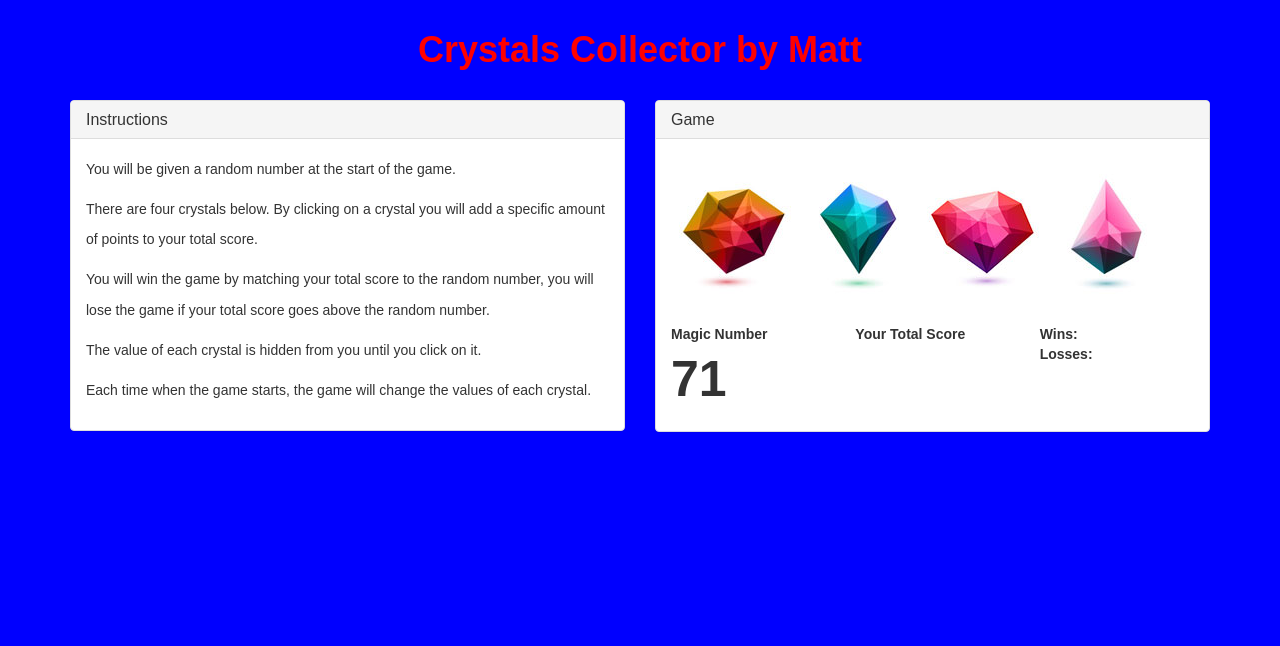
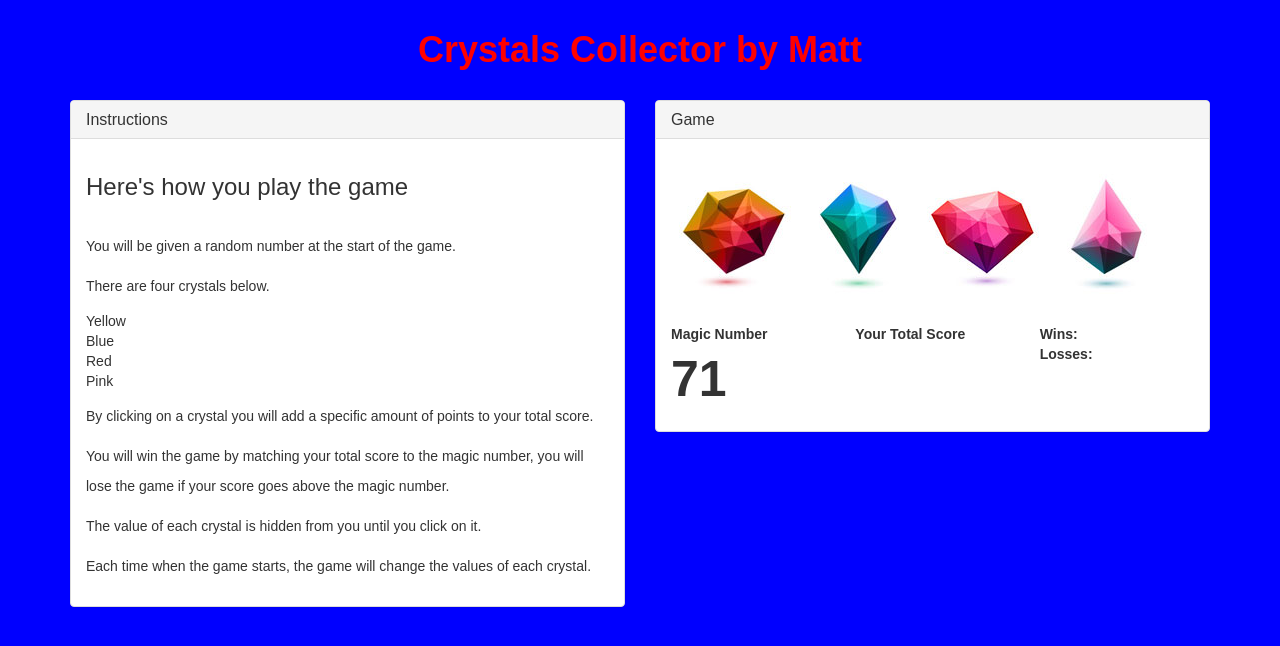
Before and after one commit to moldach1989/crystals-collector, a plain HTML site: page index.html in a window 1280 px wide. Drawn offline with nearby package versions, Linux system fonts and the light colour scheme.

Commit message:
<week 4 homework game>

```diff
--- a/index.html
+++ b/index.html
@@ -27,11 +27,27 @@
                 </div>
 
 	            <div class="panel-body">
-				    <p>You will be given a random number at the start of the game.</p>
+                    	<h3>Here's how you play the game</h3>
+		</br>
 
-				    <p>There are four crystals below. By clicking on a crystal you will add a specific amount of points to your total score.</p>
 
-				    <p>You will win the game by matching your total score to the random number, you will lose the game if your total score goes above the random number.</p>
+
+                    <p>You will be given a random number at the start of the game.</p>
+
+                    <p>There are four crystals below.</p>
+
+                    <ol>
+                            <li> Yellow</li>
+                            <li> Blue</li>
+                            <li> Red</li>
+                            <li> Pink</li>
+
+                     </ol>
+
+
+                    <p>By clicking on a crystal you will add a specific amount of points to your total score.</p>
+
+				    <p>You will win the game by matching your total score to the magic number, you will lose the game if your score goes above the magic number.</p>
 
 				    <p>The value of each crystal is hidden from you until you click on it.</p>
 
```
